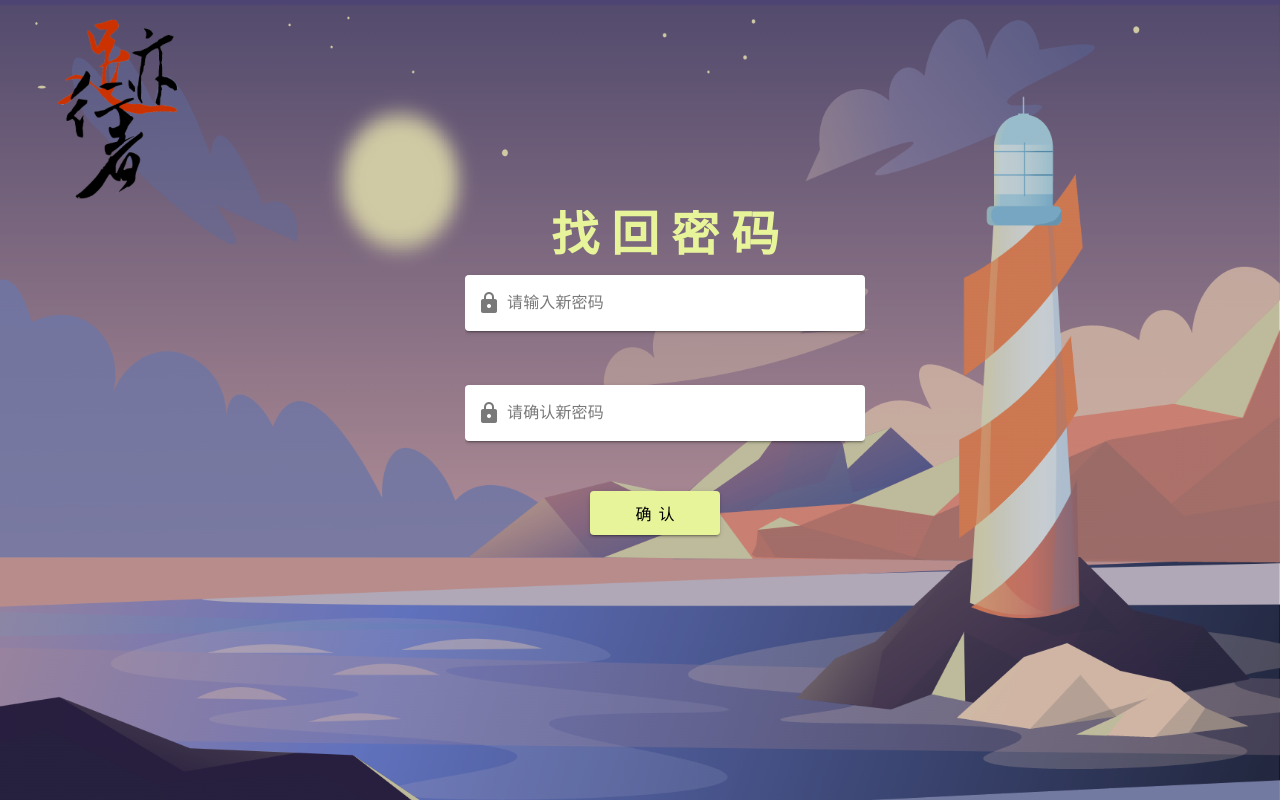
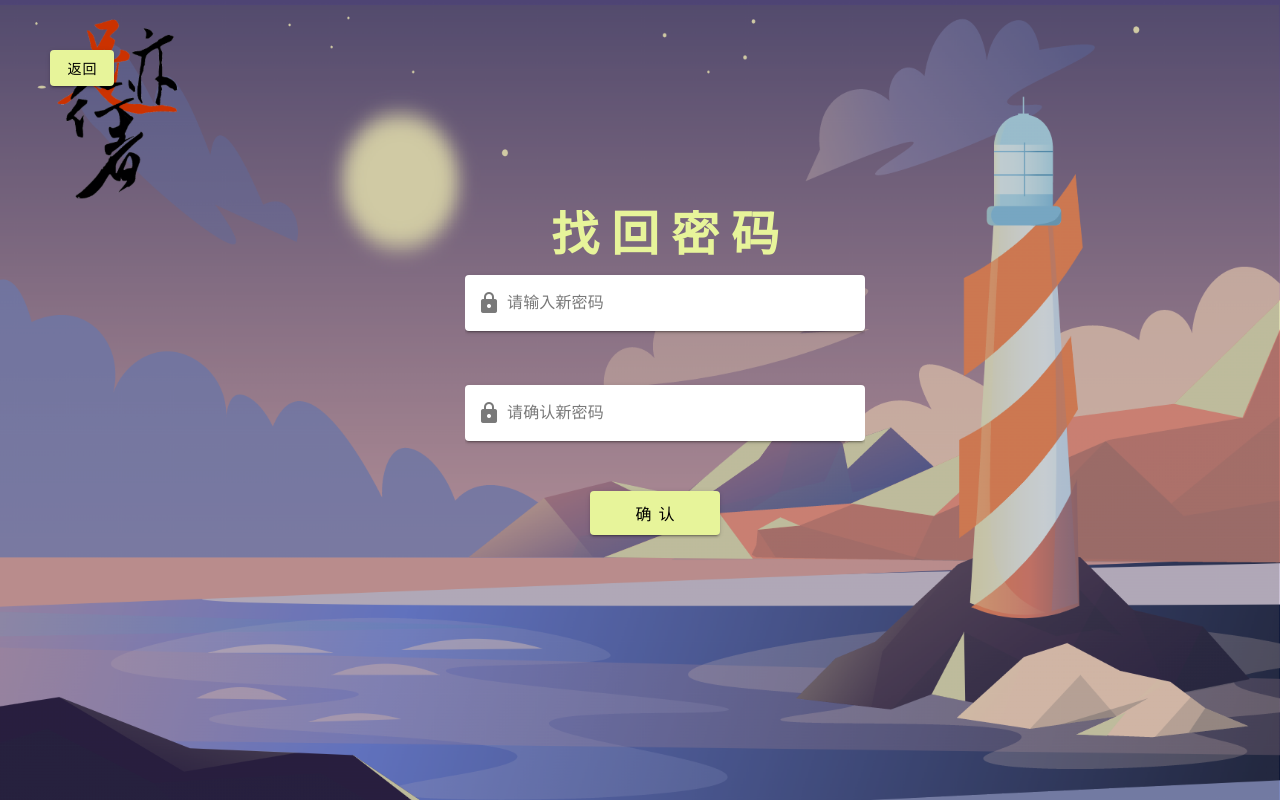
Before and after one commit to deidei1210/FootprintWalker-FrontEnd, a Vue app in the folder FootprintWalker/: page /reset-code in a window 1280 px wide. Built offline with nearby package versions, Linux system fonts and the light colour scheme.

Commit message:
给“忘记密码”界面加上返回按钮

```diff
--- a/FootprintWalker/src/views/ResetCodeFinal.vue
+++ b/FootprintWalker/src/views/ResetCodeFinal.vue
@@ -1,6 +1,10 @@
 <template>
     <!-- 重置密码界面 -->
     <div class="Screen">
+        <!-- 左上角加返回按钮 -->
+        <!-- 按钮 -->
+        <v-btn variant="elevated" @click="goToLoginPage" class="goback-btn" color="#E7F49A">返回</v-btn>
+
         <div class="findCode">
             <div class="title text-h3 font-weight-bold">找 回 密 码</div>
             <!-- 使用了 @submit.prevent 监听表单的提交事件，并调用 onSubmit 方法进行处理。.prevent 修饰符阻止了表单的默认提交行为，从而可以使用自定义的提交方法进行处理。 -->
@@ -8,13 +12,15 @@
                 <v-row>
                     <!-- 输入用户名 -->
                     <v-col cols="12" md="12">
-                        <v-text-field v-model="newPassword" :readonly="loading" :rules="[required]" class="mb-2" clearable
-                            label="请输入新密码" prepend-inner-icon="mdi-lock" variant="solo" type="password"></v-text-field>
+                        <v-text-field v-model="newPassword" :readonly="loading" :rules="[required]" class="mb-2"
+                            clearable label="请输入新密码" prepend-inner-icon="mdi-lock" variant="solo"
+                            type="password"></v-text-field>
                     </v-col>
                     <!-- 输入手机号 -->
                     <v-col cols="12" md="12">
                         <v-text-field v-model="verifyNewPassword" :readonly="loading" :rules="[required]" label="请确认新密码"
-                            placeholder="请确认新密码" prepend-inner-icon="mdi-lock" variant="solo" type="password" clearable></v-text-field>
+                            placeholder="请确认新密码" prepend-inner-icon="mdi-lock" variant="solo" type="password"
+                            clearable></v-text-field>
                     </v-col>
                 </v-row>
 
@@ -39,11 +45,16 @@
 export default {
     data: () => ({
         form: false,
-        newPassword:"",
-        verifyNewPassword:"",
+        newPassword: "",
+        verifyNewPassword: "",
         loading: false,
     }),
     methods: {
+        //返回登录界面
+        goToLoginPage() {
+            // 使用$router.push()方法跳转到Login界面
+            this.$router.push({ name: 'Login' });
+        },
         onSubmit() {
             //表单不合法，不提交
             if (!this.form) return
@@ -96,6 +107,12 @@ export default {
     background-size: 100%;
 }
 
+.goback-btn {
+    position: absolute;
+    left: 50px;
+    top: 50px;
+}
+
 .title {
     width: 100%;
     line-height: 50px;
--- a/FootprintWalker/src/views/SetCode.vue
+++ b/FootprintWalker/src/views/SetCode.vue
@@ -1,6 +1,10 @@
 <template>
     <!-- 重置密码界面 -->
     <div class="Screen">
+        <!-- 左上角加返回按钮 -->
+        <!-- 按钮 -->
+        <v-btn variant="elevated" @click="goToLoginPage" class="goback-btn" color="#E7F49A">返回</v-btn>
+
         <div class="findCode">
             <div class="title text-h3 font-weight-bold">找 回 密 码</div>
             <!-- 使用了 @submit.prevent 监听表单的提交事件，并调用 onSubmit 方法进行处理。.prevent 修饰符阻止了表单的默认提交行为，从而可以使用自定义的提交方法进行处理。 -->
@@ -18,7 +22,8 @@
                     </v-col>
                     <!-- 获取验证码按钮 -->
                     <v-col cols="12" md="4" class="d-flex">
-                        <v-btn outlined dark color="#E7F49A" size="large" type="submit" width="130" @click="getVerifyCode">
+                        <v-btn outlined dark color="#E7F49A" size="large" type="submit" width="130"
+                            @click="getVerifyCode">
                             获取验证码
                         </v-btn>
                     </v-col>
@@ -41,7 +46,6 @@
                 </v-container>
             </v-form>
         </div>
-
     </div>
 </template>
 
@@ -56,6 +60,11 @@ export default {
         loading: false,
     }),
     methods: {
+        //返回登录界面
+        goToLoginPage() {
+            // 使用$router.push()方法跳转到Login界面
+            this.$router.push({ name: 'Login' });
+        },
         onSubmit() {
             //表单不合法，不提交
             if (!this.form) return
@@ -107,7 +116,11 @@ export default {
     background-image: url(../assets/background/loginBackgroundImage.png);
     background-size: 100%;
 }
-
+.goback-btn {
+    position: absolute;
+    left: 50px;
+    top: 50px;
+}
 .title {
     width: 100%;
     line-height: 50px;
```
